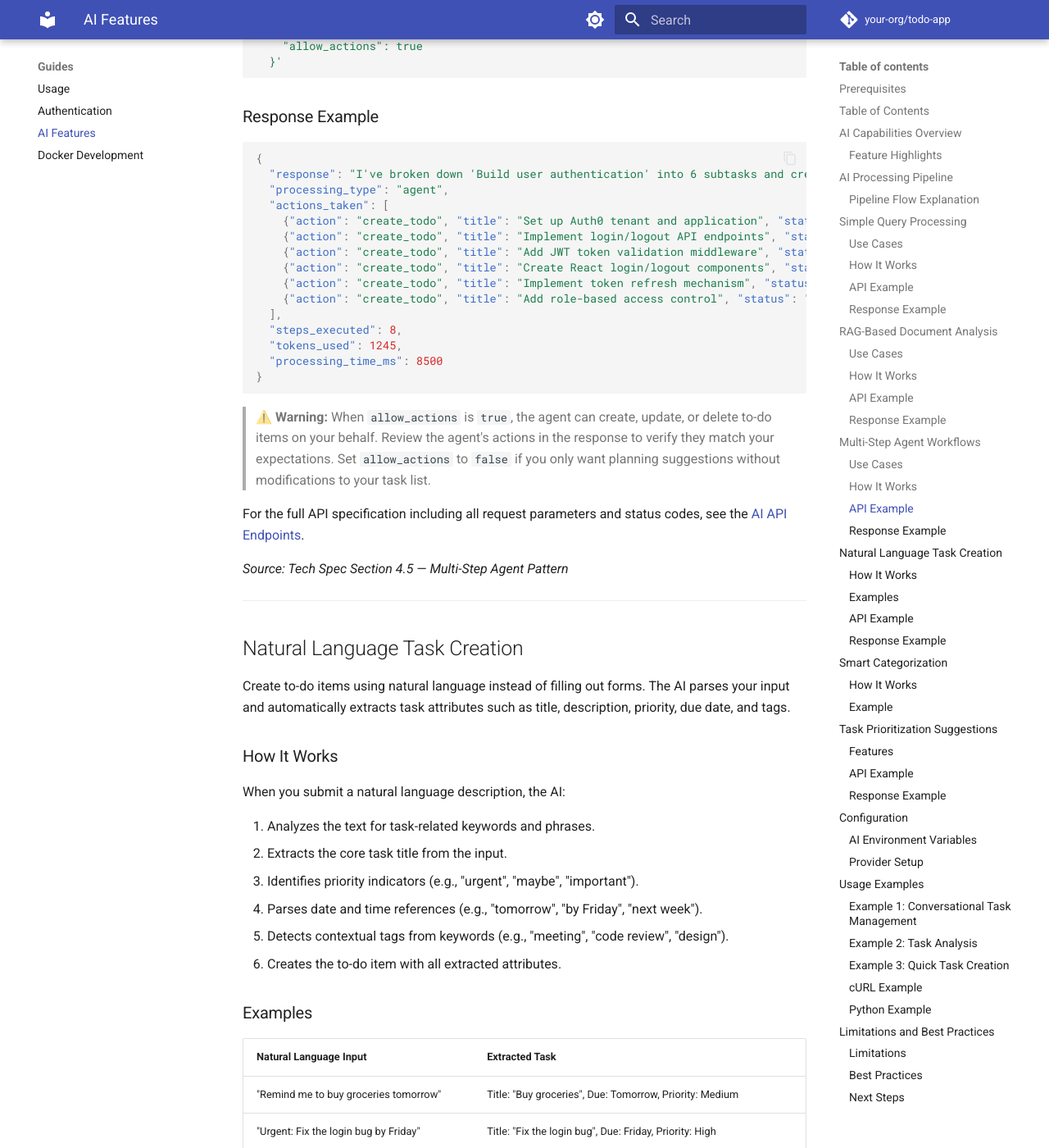
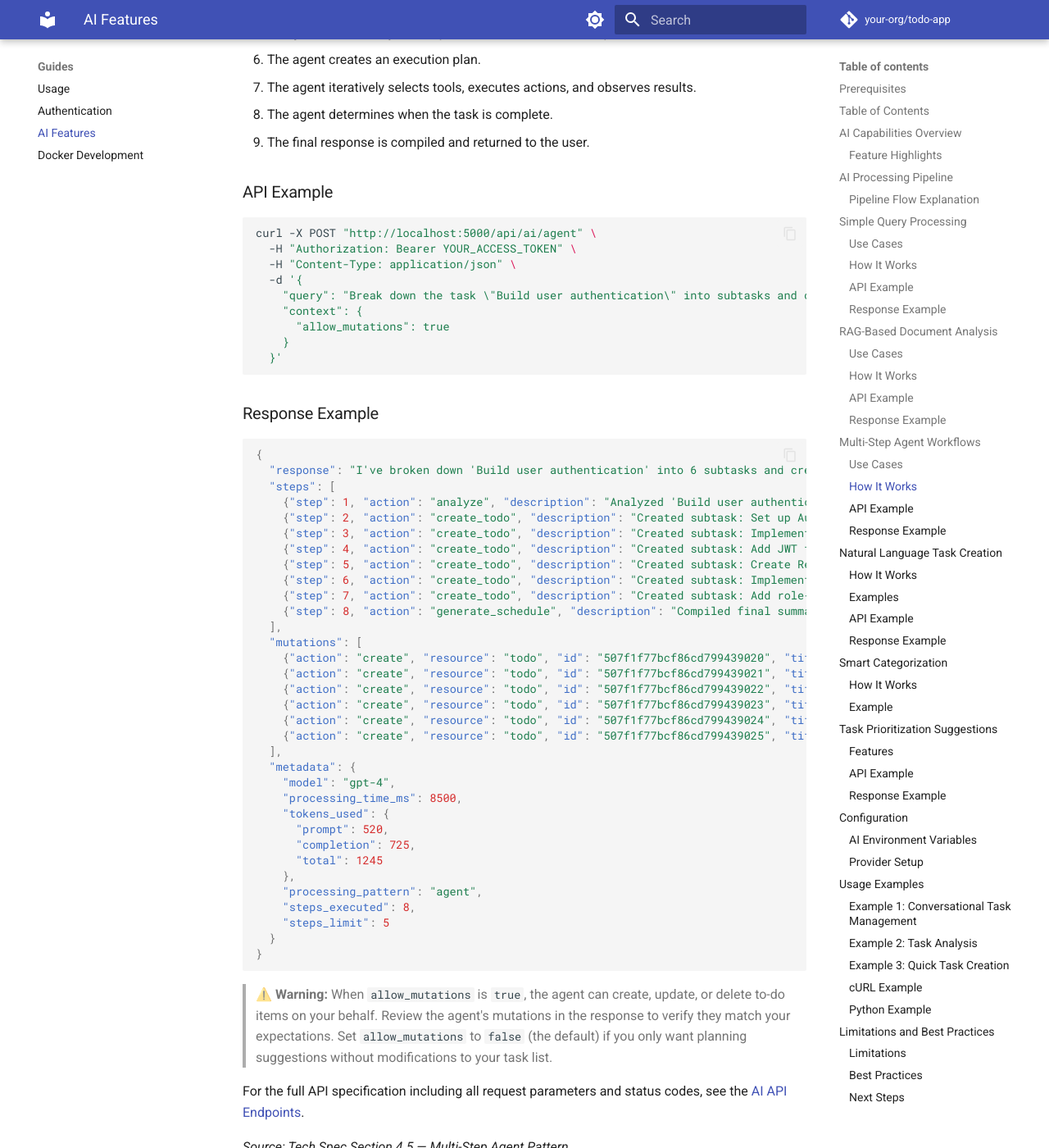
Before and after one commit to ankit-blitzy/test-repo, an MkDocs documentation site: the page built from docs/guides/ai-features.md, in a window 1280 px wide and 1400 px high, scrolled down 6401 px. Shown: the whole window at 82% size. Built offline with MkDocs 1.6.1 and Material for MkDocs 9.7.7, drawn with Linux system fonts in a browser that asks for light colours; comment, search, counter and statistics services are not loaded; some of the changed text lies outside the part shown.

Commit message:
fix: resolve 15 code review findings — cross-ref consistency, placeholder tokens, deprecated API
Addresses all 15 findings from Checkpoint 2 review (8 MAJOR, 7 MINOR):

docs/api-reference/auth.md:
- Fix const reassignment bug in JS logout example (const→let)

docs/guides/docker-development.md:
- Remove deprecated FLASK_ENV=development (Flask 3.0+), FLASK_DEBUG=1 retained

docs/guides/ai-features.md:
- Align all API examples with authoritative ai.md reference:
  - Simple query: context as object, nested metadata response
  - RAG query: max_results→top_k, todo_id→id, nested metadata
  - Agent: allow_actions→context.allow_mutations, actions_taken→steps+mutations
- Replace all YOUR_JWT_TOKEN with YOUR_ACCESS_TOKEN

docs/guides/authentication.md:
- Fix data.items→result.data to match todos.md response schema
- Replace YOUR_JWT_TOKEN with YOUR_ACCESS_TOKEN

docs/guides/usage.md:
- Replace flat pagination with nested pagination object matching todos.md
- Replace per_page with limit query parameter
- Add missing search and tags parameters to query table
- Replace all YOUR_JWT_TOKEN with YOUR_ACCESS_TOKEN

````diff
--- a/docs/guides/ai-features.md
+++ b/docs/guides/ai-features.md
@@ -121,11 +121,13 @@
 
 ```bash
 curl -X POST "http://localhost:5000/api/ai/query" \
-  -H "Authorization: Bearer YOUR_JWT_TOKEN" \
+  -H "Authorization: Bearer YOUR_ACCESS_TOKEN" \
   -H "Content-Type: application/json" \
   -d '{
     "query": "Suggest 5 tasks I should add for a website redesign project",
-    "context": "I am planning a website redesign for my portfolio"
+    "context": {
+      "include_history": false
+    }
   }'
 ```
 
@@ -134,9 +136,16 @@
 ```json
 {
   "response": "Here are 5 tasks for your website redesign project:\n1. Audit current website performance and content\n2. Create wireframes for new layout\n3. Design responsive mockups for mobile and desktop\n4. Implement new frontend components\n5. Conduct user testing and gather feedback",
-  "processing_type": "simple",
-  "tokens_used": 156,
-  "processing_time_ms": 1250
+  "metadata": {
+    "model": "gpt-4",
+    "processing_time_ms": 1250,
+    "tokens_used": {
+      "prompt": 85,
+      "completion": 71,
+      "total": 156
+    },
+    "processing_pattern": "simple"
+  }
 }
 ```
 
@@ -172,11 +181,11 @@
 
 ```bash
 curl -X POST "http://localhost:5000/api/ai/rag" \
-  -H "Authorization: Bearer YOUR_JWT_TOKEN" \
+  -H "Authorization: Bearer YOUR_ACCESS_TOKEN" \
   -H "Content-Type: application/json" \
   -d '{
     "query": "What tasks are related to my marketing campaign?",
-    "max_results": 5
+    "top_k": 5
   }'
 ```
 
@@ -185,14 +194,22 @@
 ```json
 {
   "response": "Based on your existing tasks, here are items related to your marketing campaign:\n1. 'Create social media content calendar' (due: 2026-04-15)\n2. 'Design email newsletter template' (due: 2026-04-10)\n3. 'Write blog post about product launch' (completed)\n\nI recommend prioritizing the email newsletter template since it has the earliest due date.",
-  "processing_type": "rag",
   "sources": [
-    {"todo_id": "abc123", "title": "Create social media content calendar", "relevance_score": 0.92},
-    {"todo_id": "def456", "title": "Design email newsletter template", "relevance_score": 0.87},
-    {"todo_id": "ghi789", "title": "Write blog post about product launch", "relevance_score": 0.81}
+    {"id": "507f1f77bcf86cd799439011", "title": "Create social media content calendar", "relevance_score": 0.92},
+    {"id": "507f1f77bcf86cd799439012", "title": "Design email newsletter template", "relevance_score": 0.87},
+    {"id": "507f1f77bcf86cd799439013", "title": "Write blog post about product launch", "relevance_score": 0.81}
   ],
-  "tokens_used": 342,
-  "processing_time_ms": 2100
+  "metadata": {
+    "model": "gpt-4",
+    "processing_time_ms": 2100,
+    "tokens_used": {
+      "prompt": 210,
+      "completion": 132,
+      "total": 342
+    },
+    "processing_pattern": "rag",
+    "documents_retrieved": 3
+  }
 }
 ```
 
@@ -229,11 +246,13 @@
 
 ```bash
 curl -X POST "http://localhost:5000/api/ai/agent" \
-  -H "Authorization: Bearer YOUR_JWT_TOKEN" \
+  -H "Authorization: Bearer YOUR_ACCESS_TOKEN" \
   -H "Content-Type: application/json" \
   -d '{
     "query": "Break down the task \"Build user authentication\" into subtasks and create them",
-    "allow_actions": true
+    "context": {
+      "allow_mutations": true
+    }
   }'
 ```
 
@@ -242,24 +261,42 @@
 ```json
 {
   "response": "I've broken down 'Build user authentication' into 6 subtasks and created them in your task list:\n1. ✅ Set up Auth0 tenant and application (Priority: High)\n2. ✅ Implement login/logout API endpoints (Priority: High)\n3. ✅ Add JWT token validation middleware (Priority: High)\n4. ✅ Create React login/logout components (Priority: Medium)\n5. ✅ Implement token refresh mechanism (Priority: Medium)\n6. ✅ Add role-based access control (Priority: Low)",
-  "processing_type": "agent",
-  "actions_taken": [
-    {"action": "create_todo", "title": "Set up Auth0 tenant and application", "status": "success"},
-    {"action": "create_todo", "title": "Implement login/logout API endpoints", "status": "success"},
-    {"action": "create_todo", "title": "Add JWT token validation middleware", "status": "success"},
-    {"action": "create_todo", "title": "Create React login/logout components", "status": "success"},
-    {"action": "create_todo", "title": "Implement token refresh mechanism", "status": "success"},
-    {"action": "create_todo", "title": "Add role-based access control", "status": "success"}
+  "steps": [
+    {"step": 1, "action": "analyze", "description": "Analyzed 'Build user authentication' and identified 6 subtasks", "status": "completed"},
+    {"step": 2, "action": "create_todo", "description": "Created subtask: Set up Auth0 tenant and application", "status": "completed"},
+    {"step": 3, "action": "create_todo", "description": "Created subtask: Implement login/logout API endpoints", "status": "completed"},
+    {"step": 4, "action": "create_todo", "description": "Created subtask: Add JWT token validation middleware", "status": "completed"},
+    {"step": 5, "action": "create_todo", "description": "Created subtask: Create React login/logout components", "status": "completed"},
+    {"step": 6, "action": "create_todo", "description": "Created subtask: Implement token refresh mechanism", "status": "completed"},
+    {"step": 7, "action": "create_todo", "description": "Created subtask: Add role-based access control", "status": "completed"},
+    {"step": 8, "action": "generate_schedule", "description": "Compiled final summary of created subtasks", "status": "completed"}
   ],
-  "steps_executed": 8,
-  "tokens_used": 1245,
-  "processing_time_ms": 8500
+  "mutations": [
+    {"action": "create", "resource": "todo", "id": "507f1f77bcf86cd799439020", "title": "Set up Auth0 tenant and application"},
+    {"action": "create", "resource": "todo", "id": "507f1f77bcf86cd799439021", "title": "Implement login/logout API endpoints"},
+    {"action": "create", "resource": "todo", "id": "507f1f77bcf86cd799439022", "title": "Add JWT token validation middleware"},
+    {"action": "create", "resource": "todo", "id": "507f1f77bcf86cd799439023", "title": "Create React login/logout components"},
+    {"action": "create", "resource": "todo", "id": "507f1f77bcf86cd799439024", "title": "Implement token refresh mechanism"},
+    {"action": "create", "resource": "todo", "id": "507f1f77bcf86cd799439025", "title": "Add role-based access control"}
+  ],
+  "metadata": {
+    "model": "gpt-4",
+    "processing_time_ms": 8500,
+    "tokens_used": {
+      "prompt": 520,
+      "completion": 725,
+      "total": 1245
+    },
+    "processing_pattern": "agent",
+    "steps_executed": 8,
+    "steps_limit": 5
+  }
 }
 ```
 
-> **⚠️ Warning:** When `allow_actions` is `true`, the agent can create, update, or delete to-do items on your behalf.
-> Review the agent's actions in the response to verify they match your expectations.
-> Set `allow_actions` to `false` if you only want planning suggestions without modifications to your task list.
+> **⚠️ Warning:** When `allow_mutations` is `true`, the agent can create, update, or delete to-do items on your behalf.
+> Review the agent's mutations in the response to verify they match your expectations.
+> Set `allow_mutations` to `false` (the default) if you only want planning suggestions without modifications to your task list.
 
 For the full API specification including all request parameters and status codes, see the [AI API Endpoints](../api-reference/ai.md#agent-query).
 
@@ -295,7 +332,7 @@
 
 ```bash
 curl -X POST "http://localhost:5000/api/ai/query" \
-  -H "Authorization: Bearer YOUR_JWT_TOKEN" \
+  -H "Authorization: Bearer YOUR_ACCESS_TOKEN" \
   -H "Content-Type: application/json" \
   -d '{
     "query": "Create a task: Review pull requests for the authentication module by end of day, high priority",
@@ -358,7 +395,7 @@
 
 ```bash
 curl -X POST "http://localhost:5000/api/ai/query" \
-  -H "Authorization: Bearer YOUR_JWT_TOKEN" \
+  -H "Authorization: Bearer YOUR_ACCESS_TOKEN" \
   -H "Content-Type: application/json" \
   -d '{
     "query": "Analyze my tasks and suggest what I should prioritize today"
@@ -370,7 +407,17 @@
 ```json
 {
   "response": "Based on your current task list, here's my prioritization suggestion for today:\n\n🔴 **High Priority:**\n1. 'Fix authentication bug' — Due today, marked urgent\n2. 'Submit quarterly report' — Due tomorrow\n\n🟡 **Medium Priority:**\n3. 'Review design mockups' — Due in 3 days, blocking other tasks\n\n🟢 **Can Wait:**\n4. 'Update README' — Due next week\n5. 'Research new testing framework' — No due date",
-  "processing_type": "rag"
+  "metadata": {
+    "model": "gpt-4",
+    "processing_time_ms": 2800,
+    "tokens_used": {
+      "prompt": 320,
+      "completion": 185,
+      "total": 505
+    },
+    "processing_pattern": "rag",
+    "documents_retrieved": 5
+  }
 }
 ```
 
@@ -451,7 +498,7 @@
 
 ```bash
 curl -X POST "http://localhost:5000/api/ai/query" \
-  -H "Authorization: Bearer YOUR_JWT_TOKEN" \
+  -H "Authorization: Bearer YOUR_ACCESS_TOKEN" \
   -H "Content-Type: application/json" \
   -d '{
     "query": "Suggest 3 tasks for improving code quality"
@@ -464,7 +511,7 @@
 import requests
 
 BASE_URL = "http://localhost:5000"
-TOKEN = "YOUR_JWT_TOKEN"
+TOKEN = "YOUR_ACCESS_TOKEN"
 
 headers = {
     "Authorization": f"Bearer {TOKEN}",
@@ -514,7 +561,7 @@
 - **Review AI-created tasks** — Always verify that agent-created to-do items match your expectations before marking them as final.
 - **Monitor token usage** — Check the `tokens_used` field in API responses to track consumption and manage costs.
 - **Use RAG for context-dependent questions** — When you need answers based on your existing tasks or documents, use the RAG endpoint for more accurate, grounded responses.
-- **Set `allow_actions` carefully** — Only enable `allow_actions: true` in agent requests when you want the AI to modify your task list directly.
+- **Set `allow_mutations` carefully** — Only enable `allow_mutations: true` in agent requests when you want the AI to modify your task list directly.
 
 ### Next Steps
 
````
Also changed, not shown: other parts of docs/guides/ai-features.md (+1 -1 lines), docs/api-reference/auth.md (+1 -1 lines), docs/guides/authentication.md (+3 -3 lines), docs/guides/docker-development.md (+1 -4 lines), docs/guides/usage.md (+26 -20 lines).
